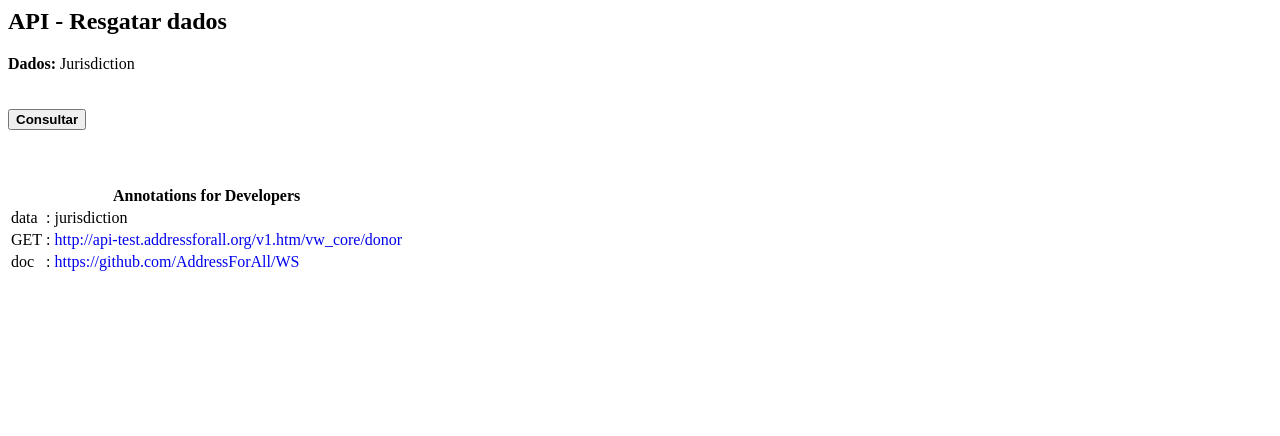
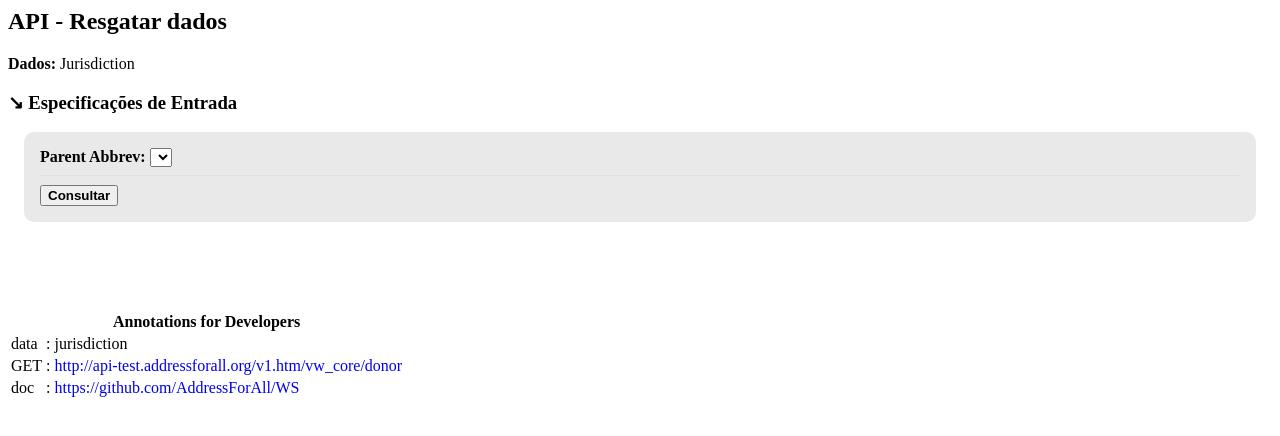
Before and after one commit to AddressForAll/site-v1, a PHP site: page /default/nav_core-jurisdiction.inc.php in a window 1280 px wide. Shown: the top 436 px of the page. Run offline with PHP 8.4, Linux system fonts and the light colour scheme; lists and menus that the app fills with data are empty; some libraries are stand-ins or nearby versions.

Commit message:
issue #23 - fixing bugs and improving nav jurisdiction

```diff
--- a/default/nav_core-jurisdiction.inc.php
+++ b/default/nav_core-jurisdiction.inc.php
@@ -6,18 +6,33 @@
         margin: 1em;
         padding: 1em;
     }
+    td.details-control {
+        background: url('/resources/img/details_open.png') no-repeat center center;
+        cursor: pointer;
+    }
+    tr.shown td.details-control {
+        background: url('/resources/img/details_close.png') no-repeat center center;
+    }
 </style>
 <section class="main-api" id="api">
     <h1>API - Resgatar dados</h1>
     <span>
         <strong>Dados: </strong>Jurisdiction
     </span>
-    <br>
-
+    <h3>&#x2198; Especificações de Entrada</h3>
+    <div class="parametros">
+        <!-- COMBOS -->
+        <div id="div_abbrev" style="">
+            <label><strong>Parent Abbrev: </strong></label>
+            <select id="abbrev"></select>
+        </div>
+        <hr style="opacity: 0.1;">
+        <button onclick="getdata();"><strong>Consultar</strong></button>
+        <br>
+    </div>
     <div id="definepaginacao" style="display: none;">
         <h3>&#x2197; Especificações de Saída</h3>
         <div class="parametros">
-            <strong>Paginar Resultado: </strong><input type="checkbox" id="paginar" checked>
             <strong>Configurar resultados por página</strong>
             <select id="paginacao">
                 <option value="10" selected>10</option>
@@ -28,9 +43,6 @@
             </select>
         </div>
     </div>
-    <br>
-    <br>
-    <button onclick="getdata();"><strong>Consultar</strong></button>
     <br>
     <br>
 
--- a/resources/js/api-eclusa.js
+++ b/resources/js/api-eclusa.js
@@ -96,7 +96,7 @@ function getdata(param = null){
 
             // Changes automatically html pagination options from select based on data length
             $('#paginacao option').show();
-            $('#paginacao option').filter( ()=> parseInt(this.value)>data.length ).hide();
+            $('#paginacao option').filter(function(){ return parseInt(this.value) > data.length}).hide();
 
             var table = $(who_show).DataTable({
                 "bDestroy": true,
--- a/resources/js/api-jurisdiction.js
+++ b/resources/js/api-jurisdiction.js
@@ -1,28 +1,47 @@
+/**
+ * JURISDICTION, reactive form interface, multiple APIs.
+ */
+
+/* Formatting function for row details - modify as you need */
+function format ( d ) {
+    // `d` is the original data object for the row
+    return '<table cellpadding="5" cellspacing="0" border="0" style="padding-left:50px;">'+
+        '<tr>'+
+            '<td>notes:</td>'+
+            '<td>'+d.info.notes+'</td>'+
+        '</tr>'+
+        '<tr>'+
+            '<td>creation:</td>'+
+            '<td>'+d.info.creation+'</td>'+
+        '</tr>'+
+        '<tr>'+
+            '<td>extinction:</td>'+
+            '<td>'+d.info.extinction+'</td>'+
+        '</tr>'+
+        '<tr>'+
+            '<td>postalCode_ranges:</td>'+
+            '<td>'+d.info.postalCode_ranges+'</td>'+
+        '</tr>'+
+    '</table>';
+}
+
 
     function getdata(param = null){
-        /*
-        var valor, atributo, url;
-        if (param != null){
-            valor = param;
-            atributo = "donor_id";
-        }
-        else if ($('input[type=radio][name=tipo_do_filtro]:checked').val() == "estado") {
-            valor = $("#estados").children("option:selected").val();
-            atributo = "jurisd_state";
-        }
-        else {
-            valor = $("#donors").children("option:selected").val();
-            atributo = "donor_id";
-        }
-        */
 
-        url = "http://api-test.addressforall.org/v1/vw_core/jurisdiction?limit=1000";
-        //url += valor != "all" ? atributo + ".eq." + valor : "";
+        // Filtro
+        abbrev = $("#abbrev").children("option:selected").val();
+        url = "http://api-test.addressforall.org/v1/vw_core/jurisdiction/parent_abbrev.eq." + abbrev + "?limit=1000";
+
 
         $.getJSON(url, function(data) {
             $('#tabela').show();
             $('#definepaginacao').show();
-            $('#tabela').DataTable({
+
+            // Changes automatically html pagination options from select based on data length
+            $('#paginacao option').show();
+            $('#paginacao option').filter(function(){ return parseInt(this.value) > data.length}).hide();
+
+            var table = $('#tabela').DataTable({
                 "bDestroy": true,
                 "dom": 'Bfrtip',
                 "buttons": ['copy', 'csv', 'excel', 'print'],
@@ -39,21 +58,40 @@
                     {"data": "abbrev"},
                     {
                         "data" : null,
-                        "render": function(data, type, row) {
-                            return (data["wikidata_id"]) ? '<a target="_blank" rel="external noopener" href="http://wikidata.org/entity/Q'+data["wikidata_id"]+'" target_blank>' + data["wikidata_id"] + '</a>' : ''
-
-                        }
+                        "render": data=> (data["wikidata_id"]) ? `<a target="_blank" rel="external noopener" href="http://wikidata.org/entity/Q${data.wikidata_id}" target_blank>${data.wikidata_id}</a>` : ''
                     },
                     {"data": "lexlabel"},
                     {"data": "isolabel_ext"},
                     {"data": "ddd"},
-                    {"data": "info"},
+                    {
+                        "className": 'details-control',
+                        "orderable": false,
+                        "data": null,
+                        "defaultContent": ''
+                    },
                     {"data": "admin_level"},
                     {"data": "parent_id"}
                 ],
                 "paging": $('#paginar').prop('checked'),
                 "responsive": true,
                 "pageLength" : 10
+            });
+
+            // Add title at info column (+)(-)
+            $(".details-control").attr("title","Pack Info");
+            $('#tabela tbody').on('click', 'td.details-control', function () {
+                var tr = $(this).closest('tr');
+                var row = table.row( tr );
+                if ( row.child.isShown() ) {
+                    // This row is already open - close it
+                    row.child.hide();
+                    tr.removeClass('shown');
+                }
+                else {
+                    // Open this row
+                    row.child( format(row.data()) ).show();
+                    tr.addClass('shown');
+                }
             });
 
             /* Changes automatically the GET LINK at Annotation for Developers Section */
@@ -68,8 +106,17 @@
 
         // Páginação controlda
         $('#definepaginacao').on('change', function () {
-        var qtd = $("#paginacao").children("option:selected").val();
-        $('#tabela').DataTable().page.len(qtd).draw();
+            var qtd = $("#paginacao").children("option:selected").val();
+            $('#tabela').DataTable().page.len(qtd).draw();
+        });
+
+
+        // Carregar option dos parent abbrevs
+        $.getJSON('http://api-test.addressforall.org/_sql/vw_jurisdiction_parent_abbrev' , data=> {
+            var options = '' //"<option selected value='all'>Trazer Tudo</option>";
+            for (var i=0; i<data.length; i++)
+                options += `<option value="${data[i].parent_abbrev}">${data[i].parent_abbrev} - (${data[i].qtd} )</option>`;
+            $('#abbrev').html(options)
         });
 
         // Considera ordenação correta em PT, A, À, Á, B, C ... Z
@@ -87,12 +134,4 @@
         };
         $.fn.dataTable.ext.order.intl( 'pt' );
 
-        $('#paginar').on('change', ()=> {
-            if (!$('#paginar').prop('checked'))
-                $('#tabela').DataTable().page.len(-1).draw()
-            else if (qtd)
-                $('#tabela').DataTable().page.len(qtd).draw()
-            else
-                $('#tabela').DataTable().page.len(10).draw()
-        });
     });
```
